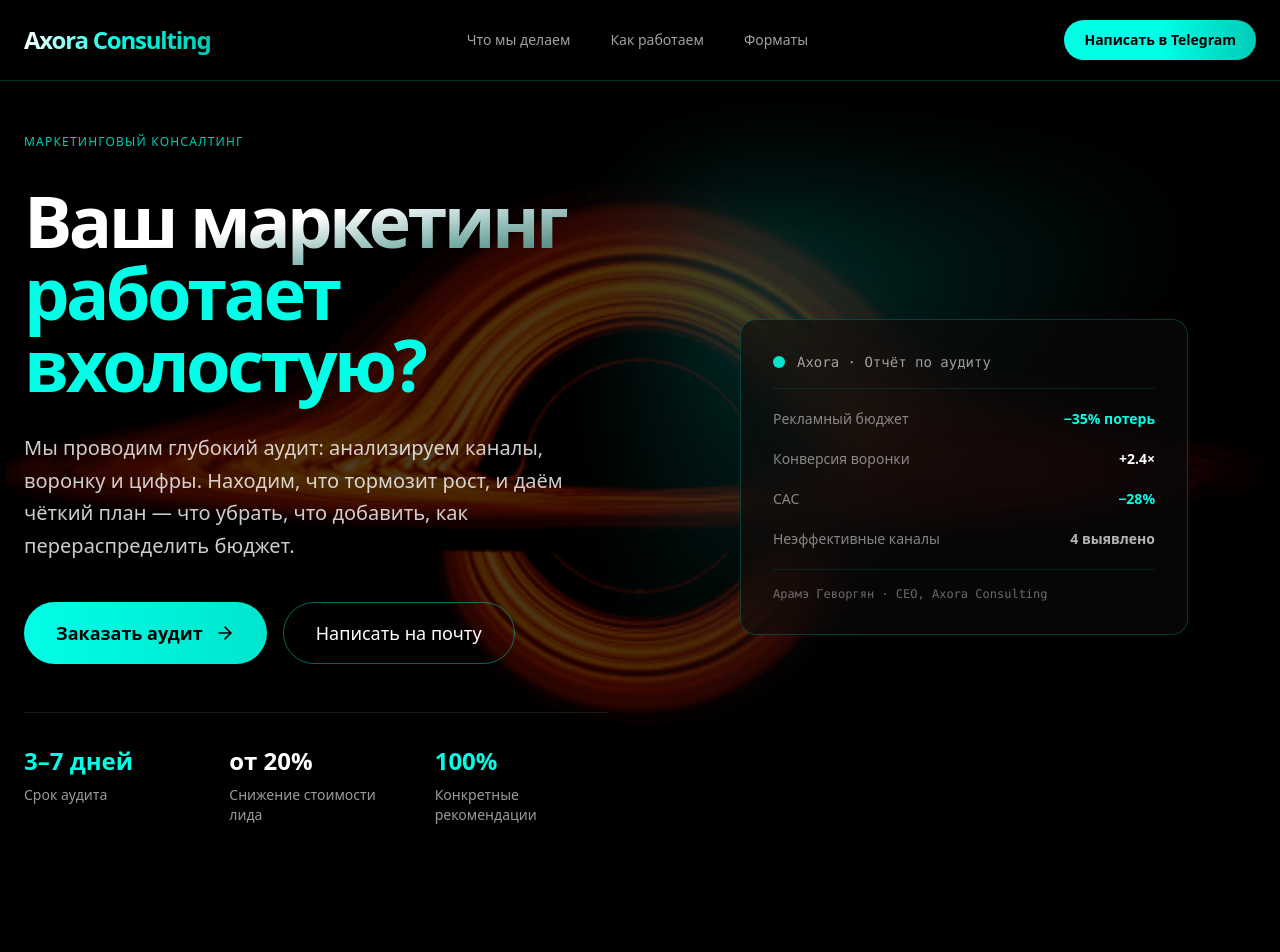
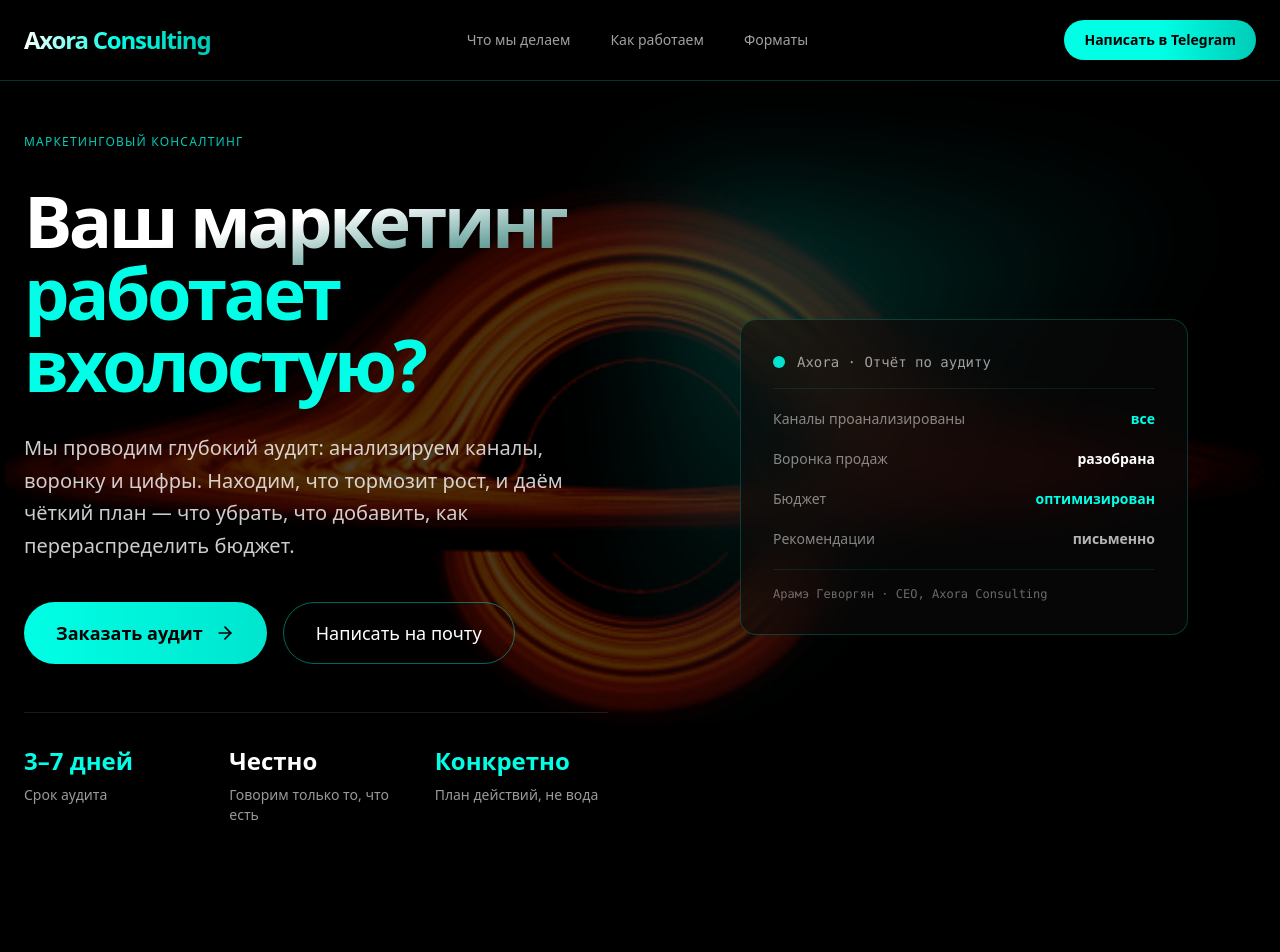
Before and after one commit to pr-poehali-dev/infinity-connector-2, a React (Vite) app: page / in a window 1280 px wide. Shown: the top 952 px of the page. Built offline with nearby package versions, Linux system fonts and the light colour scheme.

Commit message:
feat: launch market entry strategy

```diff
--- a/src/pages/Index.tsx
+++ b/src/pages/Index.tsx
@@ -116,12 +116,12 @@ const Index = () => {
                   <p className="text-sm text-white/60">Срок аудита</p>
                 </div>
                 <div>
-                  <div className="text-2xl font-bold text-white mb-2">от 20%</div>
-                  <p className="text-sm text-white/60">Снижение стоимости лида</p>
+                  <div className="text-2xl font-bold text-white mb-2">Честно</div>
+                  <p className="text-sm text-white/60">Говорим только то, что есть</p>
                 </div>
                 <div>
-                  <div className="text-2xl font-bold text-accent mb-2">100%</div>
-                  <p className="text-sm text-white/60">Конкретные рекомендации</p>
+                  <div className="text-2xl font-bold text-accent mb-2">Конкретно</div>
+                  <p className="text-sm text-white/60">План действий, не вода</p>
                 </div>
               </div>
             </div>
@@ -137,10 +137,10 @@ const Index = () => {
                     <span className="text-sm text-white/60 font-mono">Axora · Отчёт по аудиту</span>
                   </div>
                   {[
-                    { label: "Рекламный бюджет", value: "−35% потерь", color: "text-accent" },
-                    { label: "Конверсия воронки", value: "+2.4×", color: "text-white" },
-                    { label: "CAC", value: "−28%", color: "text-accent" },
-                    { label: "Неэффективные каналы", value: "4 выявлено", color: "text-white/70" },
+                    { label: "Каналы проанализированы", value: "все", color: "text-accent" },
+                    { label: "Воронка продаж", value: "разобрана", color: "text-white" },
+                    { label: "Бюджет", value: "оптимизирован", color: "text-accent" },
+                    { label: "Рекомендации", value: "письменно", color: "text-white/70" },
                   ].map((row, i) => (
                     <div key={i} className="flex justify-between items-center">
                       <span className="text-sm text-white/50">{row.label}</span>
```
